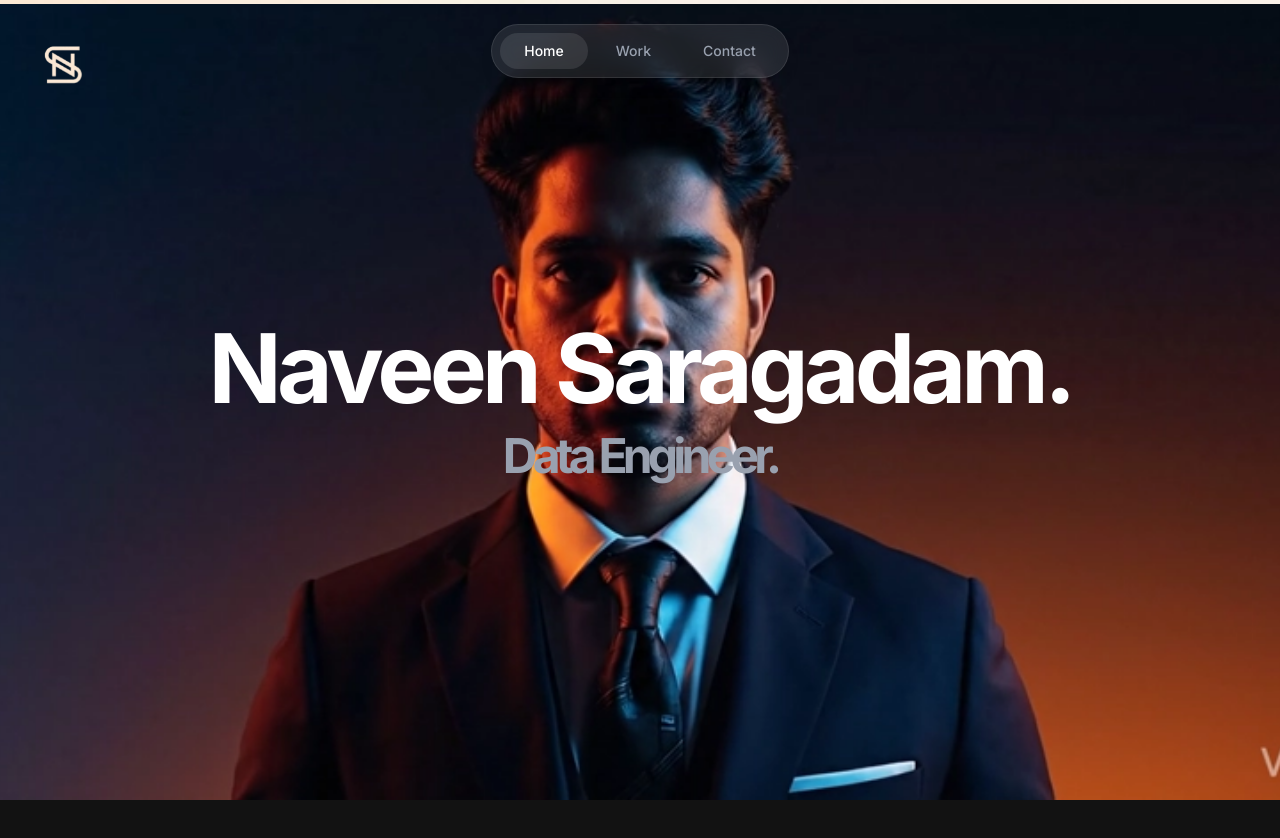
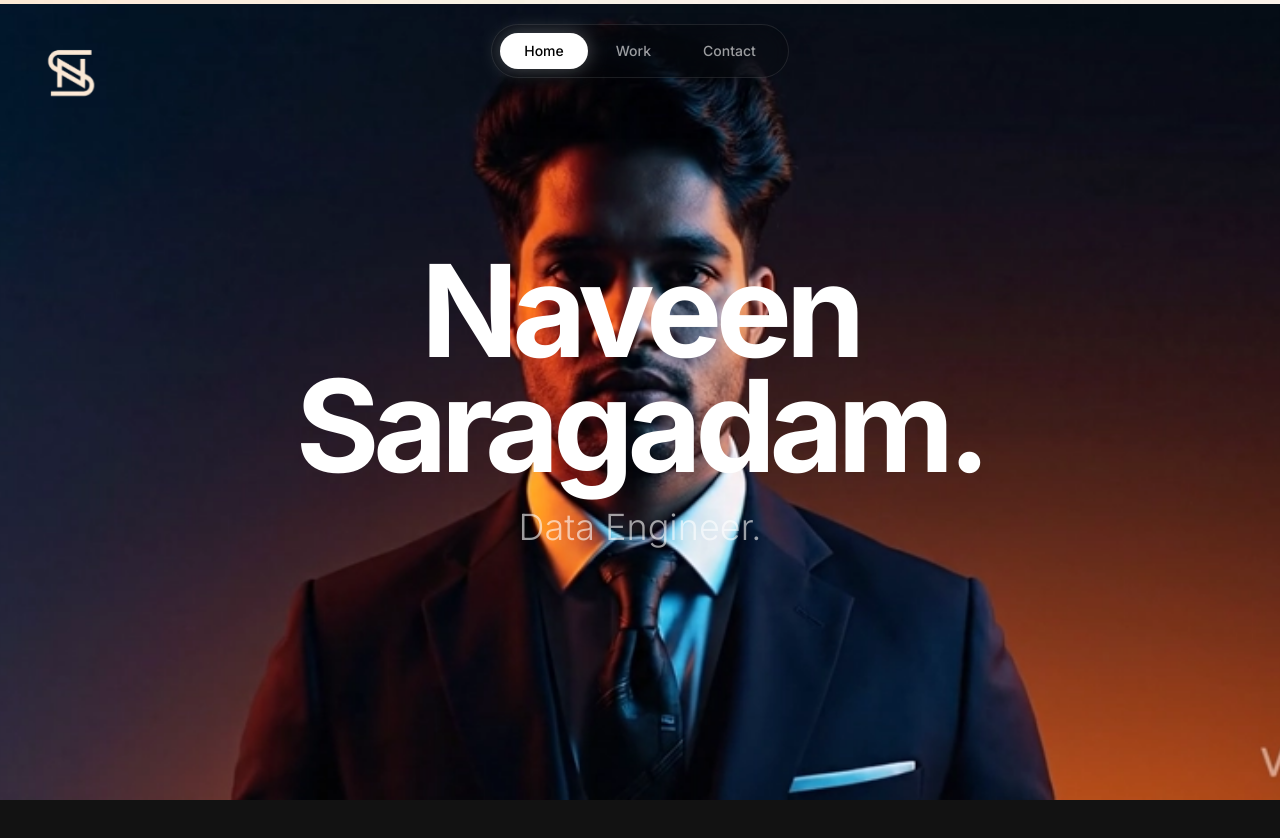
Before and after one commit to Naveenksaragadam/Naveenksaragadam.github.io, a Next.js app: page / in a window 1280 px wide. Shown: the top 838 px of the page. Built offline with nearby package versions, Linux system fonts and the light colour scheme.

Commit message:
feat: premium ui/ux overhaul (typography, glassmorphism, interactions)

```diff
--- a/app/components/Logo.tsx
+++ b/app/components/Logo.tsx
@@ -11,7 +11,7 @@ export default function Logo() {
             className="fixed top-8 left-8 z-50 mix-blend-difference cursor-pointer"
             onClick={() => window.scrollTo({ top: 0, behavior: 'smooth' })}
         >
-            <div className="relative w-12 h-12 md:w-16 md:h-16 hover:scale-105 transition-transform">
+            <div className="relative w-16 h-16 md:w-20 md:h-20 hover:scale-105 transition-transform">
                 <Image
                     src="/logo.png"
                     alt="Logo"
--- a/app/components/Navbar.tsx
+++ b/app/components/Navbar.tsx
@@ -42,21 +42,21 @@ export default function Navbar() {
             transition={{ duration: 0.8, delay: 0.5 }}
             className="fixed top-6 left-0 right-0 z-40 flex justify-center"
         >
-            <div className="flex items-center gap-1 bg-white/10 backdrop-blur-md border border-white/10 px-2 py-2 rounded-full shadow-lg">
-                {navItems.map((item) => ( // Removed index from map
+            <div className="flex items-center gap-1 bg-black/20 backdrop-blur-xl border border-white/10 px-2 py-2 rounded-full shadow-2xl shadow-black/20">
+                {navItems.map((item) => (
                     <Link
                         key={item.name}
                         href={item.href}
-                        onClick={() => setActiveTab(item.id)} // Added onClick
+                        onClick={() => setActiveTab(item.id)}
                         className={`
-                relative px-6 py-2 rounded-full text-sm font-medium transition-colors
-                ${activeTab === item.id ? 'text-white' : 'text-gray-400 hover:text-white'}
+                relative px-6 py-2 rounded-full text-sm font-medium transition-colors duration-300
+                ${activeTab === item.id ? 'text-black' : 'text-white/60 hover:text-white'}
               `}
                     >
-                        {activeTab === item.id && ( // Changed condition
+                        {activeTab === item.id && (
                             <motion.div
                                 layoutId="active-pill"
-                                className="absolute inset-0 bg-white/10 rounded-full"
+                                className="absolute inset-0 bg-white rounded-full shadow-[0_0_20px_rgba(255,255,255,0.3)]"
                                 transition={{ type: "spring", bounce: 0.2, duration: 0.6 }}
                             />
                         )}
--- a/app/components/Overlay.tsx
+++ b/app/components/Overlay.tsx
@@ -33,9 +33,9 @@ export default function Overlay() {
                 style={{ opacity: opacity1, y: y1 }}
                 className="fixed top-0 left-0 h-screen w-full flex items-center justify-center p-8 text-center"
             >
-                <h1 className="text-5xl md:text-8xl font-bold tracking-tighter text-white mix-blend-difference">
-                    Naveen Saragadam.<br />
-                    <span className="text-gray-400 text-2xl md:text-5xl mt-4 block">Data Engineer.</span>
+                <h1 className="text-5xl md:text-9xl font-bold tracking-tighter text-white mix-blend-difference leading-[0.9]">
+                    Naveen <br className="hidden md:block" /> Saragadam.
+                    <span className="text-white/60 text-2xl md:text-4xl mt-6 block tracking-normal font-light">Data Engineer.</span>
                 </h1>
             </motion.div>
 
@@ -44,13 +44,13 @@ export default function Overlay() {
                 style={{ opacity: opacity2, y: y2 }}
                 className="fixed top-0 left-0 h-screen w-full flex items-center justify-end pr-6 md:pr-20 pointer-events-none"
             >
-                <div className="text-right max-w-2xl">
-                    <h2 className="text-3xl md:text-6xl font-bold text-white mb-6 leading-tight">
-                        Modernizing Infrastructure for <span className="text-orange-500">Fortune 100</span> Leaders.
+                <div className="text-right max-w-3xl">
+                    <h2 className="text-3xl md:text-7xl font-bold text-white mb-8 leading-[1.05] tracking-tighter">
+                        Modernizing Infrastructure for <br /><span className="text-orange-500">Fortune 100</span> Leaders.
                     </h2>
-                    <p className="text-lg md:text-xl text-gray-300 leading-relaxed ml-auto">
-                        Driving transformation at <strong>Target</strong> and <strong>General Motors</strong>.
-                        I specialize in <strong>Scalable Data Pipelines</strong> and <strong>Lakehouse Architectures</strong> that empower critical business decisions.
+                    <p className="text-lg md:text-2xl text-white/80 leading-relaxed ml-auto font-light max-w-xl">
+                        Driving transformation at <strong className="text-white font-medium">Target</strong> and <strong className="text-white font-medium">General Motors</strong>.
+                        I specialize in <strong className="text-white font-medium">Scalable Data Pipelines</strong> and <strong className="text-white font-medium">Lakehouse Architectures</strong> that empower critical business decisions.
                     </p>
                 </div>
             </motion.div>
@@ -60,13 +60,13 @@ export default function Overlay() {
                 style={{ opacity: opacity3, y: y3 }}
                 className="fixed top-0 left-0 h-screen w-full flex items-center justify-start pl-6 md:pl-20 pointer-events-none"
             >
-                <div className="max-w-3xl">
-                    <h2 className="text-3xl md:text-6xl font-bold text-white mb-6 leading-tight">
+                <div className="max-w-4xl">
+                    <h2 className="text-3xl md:text-7xl font-bold text-white mb-8 leading-[1.05] tracking-tighter">
                         Reduced pipeline runtimes <span className="text-blue-500">30%</span> on <br /> terabyte-scale datasets.
                     </h2>
-                    <p className="text-lg md:text-xl text-gray-400 leading-relaxed max-w-2xl">
-                        I migrated <strong>20+ legacy Hadoop/Hive systems</strong> to PySpark, supporting 300+ downstream reports.
-                        My robust data quality frameworks ensure 99.9% SLA reliability for critical pricing decisions.
+                    <p className="text-lg md:text-2xl text-white/80 leading-relaxed max-w-2xl font-light">
+                        I migrated <strong className="text-white font-medium">20+ legacy Hadoop/Hive systems</strong> to PySpark, supporting 300+ downstream reports.
+                        My robust data quality frameworks ensure <strong className="text-white font-medium">99.9% SLA reliability</strong> for critical pricing decisions.
                     </p>
                 </div>
             </motion.div>
--- a/app/components/Projects.tsx
+++ b/app/components/Projects.tsx
@@ -45,14 +45,30 @@ export default function Projects() {
                             whileInView={{ opacity: 1, y: 0 }}
                             transition={{ duration: 0.5, delay: index * 0.1 }}
                             viewport={{ once: true }}
-                            className="group relative h-[400px] w-full overflow-hidden rounded-2xl bg-white/5 border border-white/10 backdrop-blur-sm transition-all hover:bg-white/10"
+                            className="group relative h-[450px] w-full overflow-hidden rounded-3xl bg-white/[0.03] border border-white/[0.08] backdrop-blur-md transition-all duration-500 hover:bg-white/[0.08] hover:scale-[1.02] hover:shadow-2xl hover:shadow-blue-500/10"
                         >
-                            <div className={`absolute inset-0 opacity-20 group-hover:opacity-30 transition-opacity ${project.color}`} />
+                            {/* Color Gradient Mesh Background (Subtle) */}
+                            <div className={`absolute -top-20 -right-20 w-64 h-64 rounded-full blur-[100px] opacity-20 group-hover:opacity-40 transition-opacity duration-700 ${project.color.replace('bg-', 'bg-')}`} />
 
-                            <div className="absolute inset-x-0 bottom-0 p-8 transform transition-transform group-hover:-translate-y-2">
-                                <p className="text-sm font-medium text-gray-400 mb-2 uppercase tracking-wider">{project.category}</p>
-                                <h3 className="text-2xl font-bold text-white mb-2">{project.title}</h3>
-                                <p className="text-gray-300 line-clamp-2">{project.description}</p>
+                            <div className="relative z-10 h-full flex flex-col justify-end p-8 md:p-10">
+                                <div className="space-y-4 transform transition-transform duration-500 group-hover:-translate-y-2">
+                                    <span className="inline-block px-3 py-1 text-xs font-medium tracking-widest text-white/60 uppercase border border-white/10 rounded-full bg-white/5 backdrop-blur-sm">
+                                        {project.category}
+                                    </span>
+                                    <h3 className="text-3xl font-bold text-white tracking-tight leading-tight">
+                                        {project.title}
+                                    </h3>
+                                    <p className="text-white/70 text-lg leading-relaxed line-clamp-3 font-light">
+                                        {project.description}
+                                    </p>
+                                </div>
+
+                                {/* Hover Arrow Indicator */}
+                                <div className="absolute top-8 right-8 opacity-0 group-hover:opacity-100 transition-opacity duration-500 -translate-x-4 group-hover:translate-x-0">
+                                    <svg xmlns="http://www.w3.org/2000/svg" className="h-8 w-8 text-white" fill="none" viewBox="0 0 24 24" stroke="currentColor">
+                                        <path strokeLinecap="round" strokeLinejoin="round" strokeWidth={1} d="M17 8l4 4m0 0l-4 4m4-4H3" />
+                                    </svg>
+                                </div>
                             </div>
                         </motion.div>
                     ))}
```
